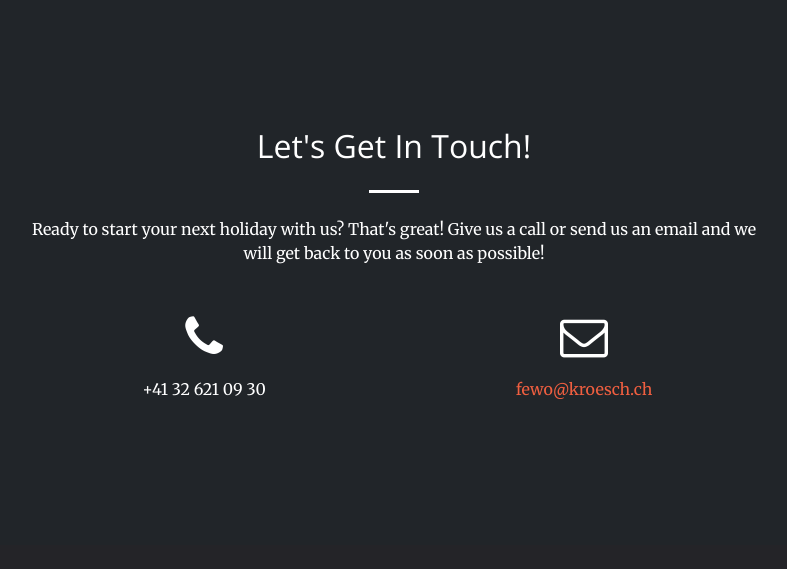
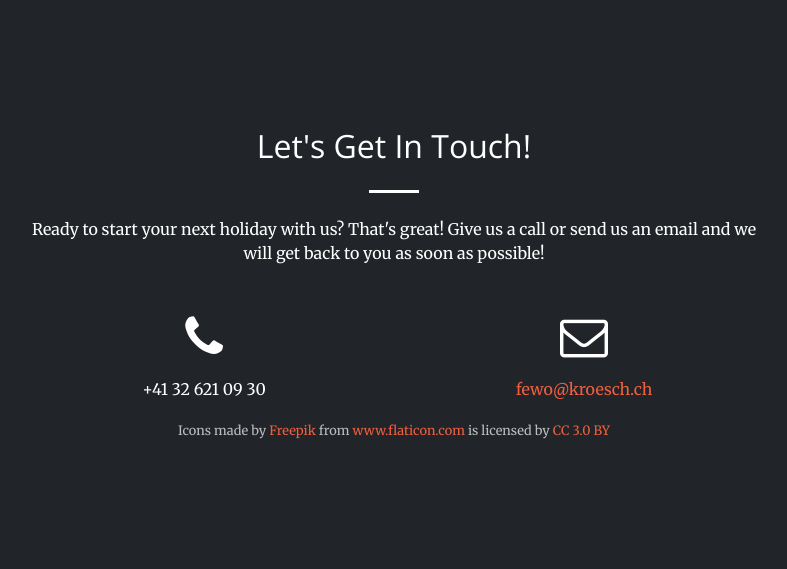
Before and after one commit to kkroesch/fewo-scheduler, a Django app: template website/template/index.html in a window 1280 px wide. Shown: the part 3955-4524 px from the top of the page, without its empty margins (246-1033 px from the left). Before the commit the page ends 4354 px from the top, so only its background shows below. Run offline with Django 3.2, Linux system fonts and the light colour scheme; the template is opened without the code that fills it, so the values that code supplies are empty; some libraries are stand-ins or nearby versions.

Commit message:
Added icon copyright

```diff
--- a/website/template/index.html
+++ b/website/template/index.html
@@ -325,7 +325,7 @@
     </section>
 
     <section class="bg-dark text-white" id="contact">
-      <div class="container">
+      <div class="container text-center">
         <div class="row">
           <div class="col-lg-8 mx-auto text-center">
             <h2 class="section-heading">Let's Get In Touch!</h2>
@@ -345,6 +345,7 @@
             </p>
           </div>
         </div>
+        <div class="text-faded"><small>Icons made by <a href="http://www.freepik.com" title="Freepik">Freepik</a> from <a href="https://www.flaticon.com/" title="Flaticon">www.flaticon.com</a> is licensed by <a href="http://creativecommons.org/licenses/by/3.0/" title="Creative Commons BY 3.0" target="_blank">CC 3.0 BY</a></small></div>
       </div>
     </section>
 
```
